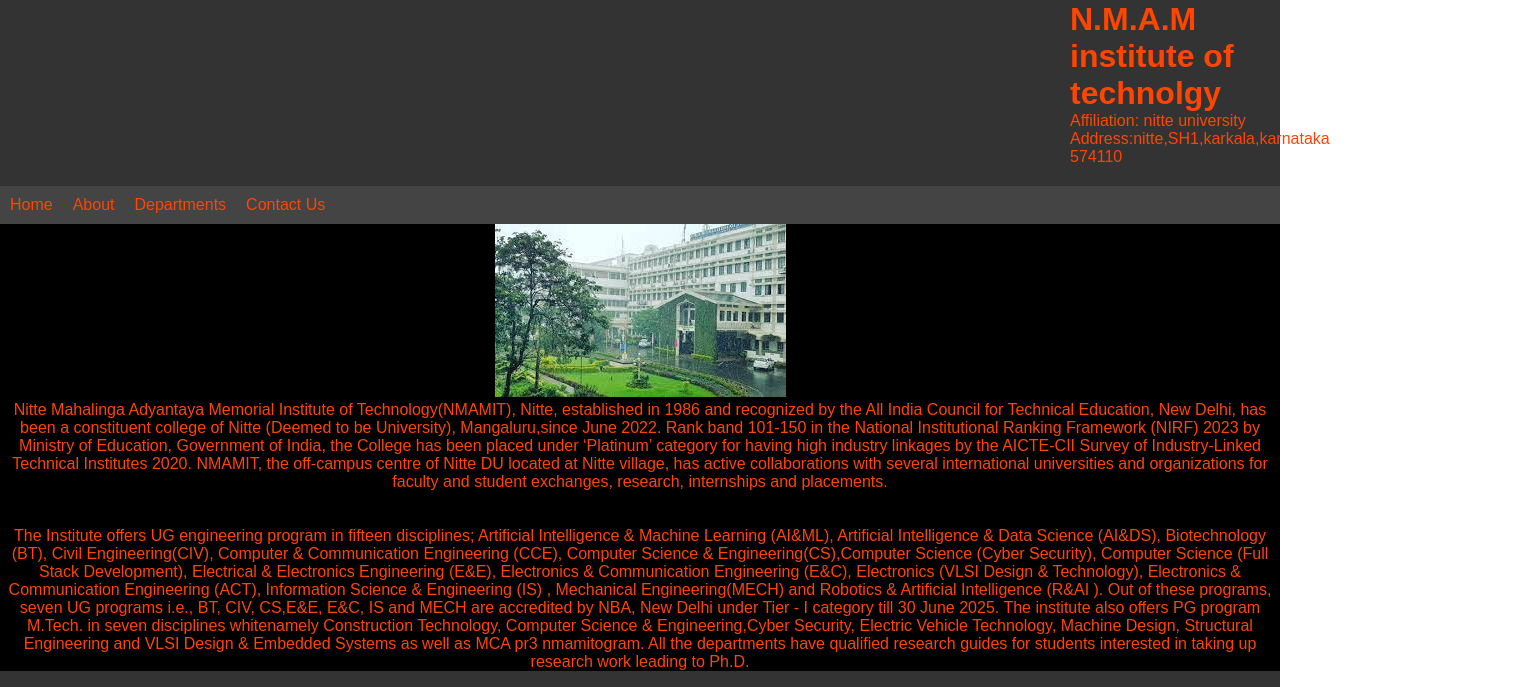
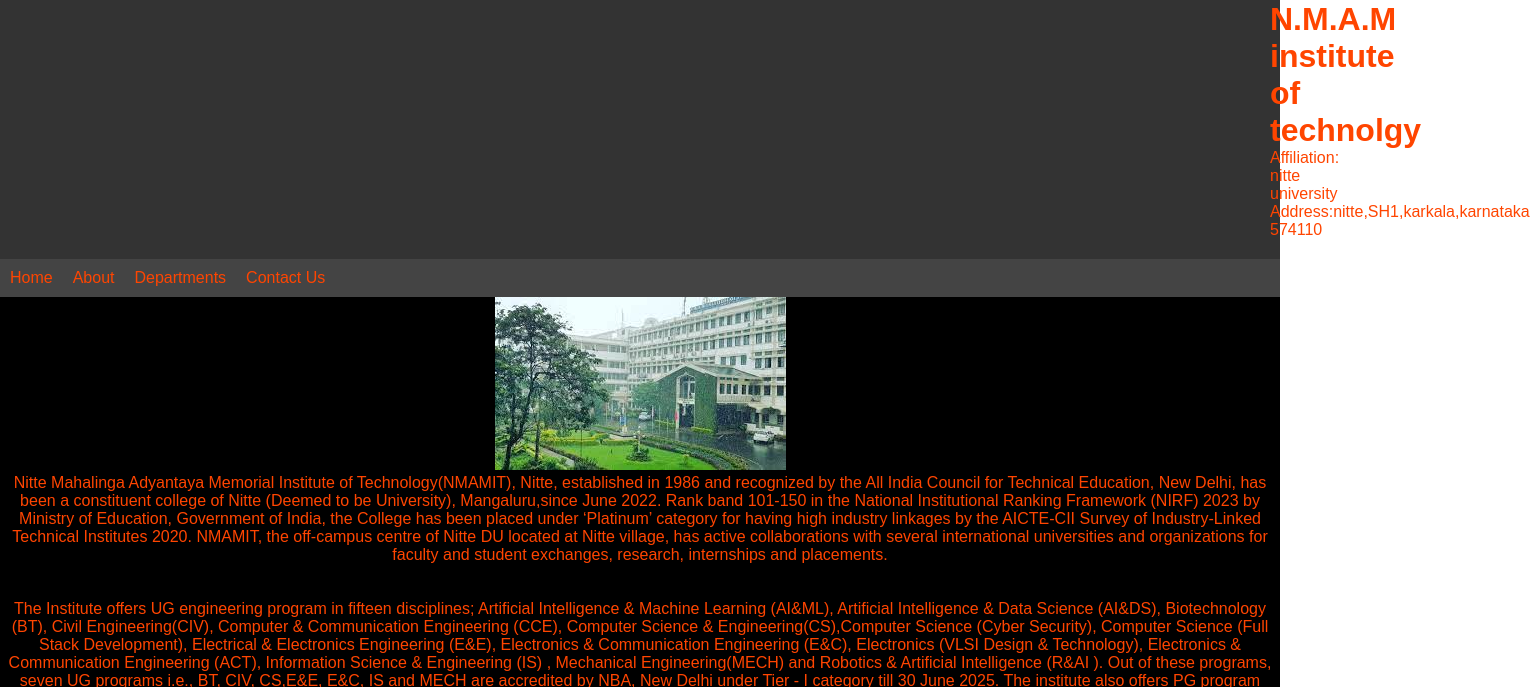
Before and after one commit to AbhiramNU/ColegeWebsite, a plain HTML site: page index.html in a window 1280 px wide. Shown: the part 83-770 px from the top of the page, 1530 px wide, since content can reach past the window. Drawn offline with Linux system fonts and the light colour scheme.

Commit message:
Update style.css

```diff
--- a/style.css
+++ b/style.css
@@ -37,7 +37,7 @@ section{
 
 }
 .college-info{
-    margin-left:1050px;
+    margin-left:1250px;
     float:right;
 
 }
```
